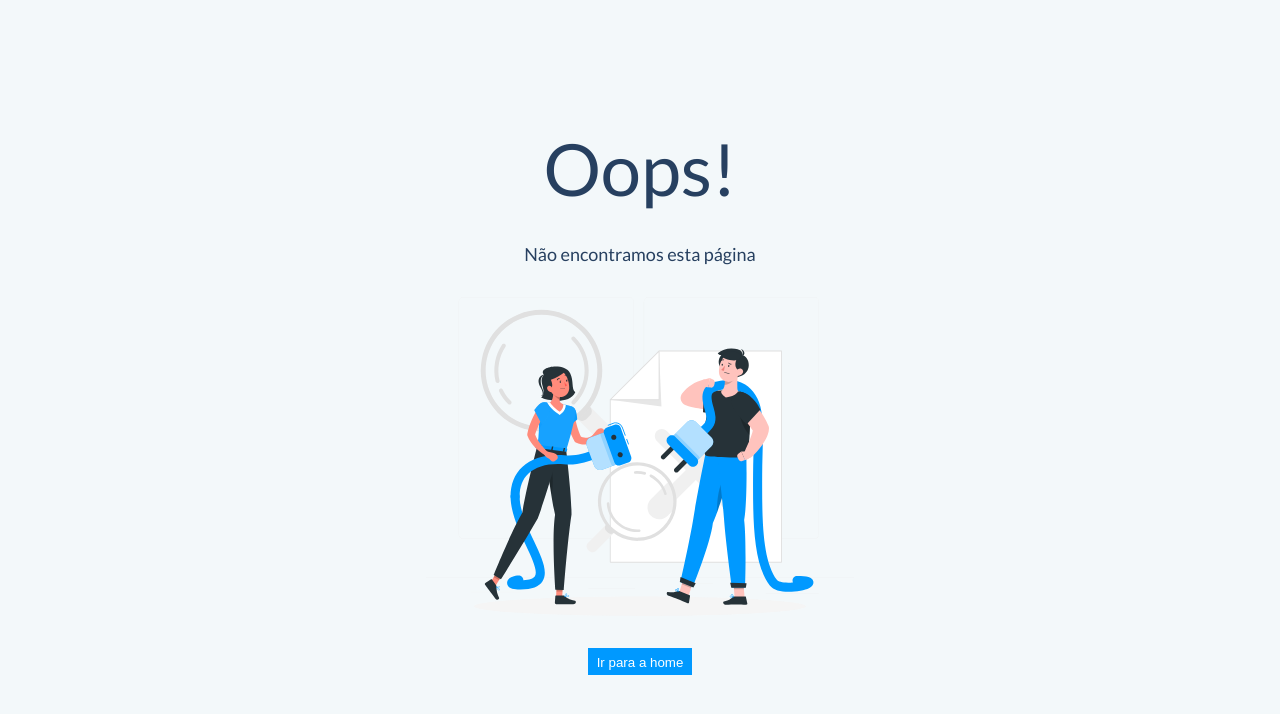
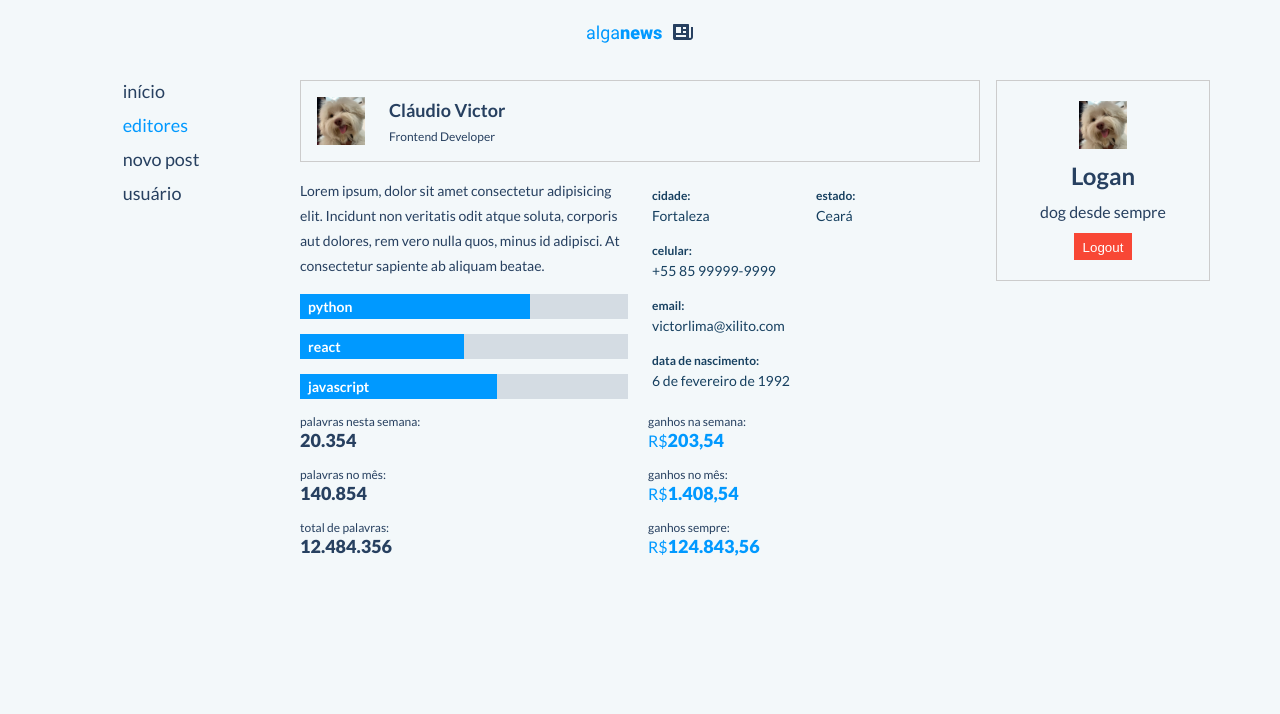
Before and after one commit to cvictorlima/alganews-cms, a React (Create React App) app: page /editores/1 in a window 1280 px wide. Shown: the top 714 px of the page. Built offline with nearby package versions, Linux system fonts and the light colour scheme; what react-markdown-editor-lite would draw is missing.

Commit message:
editor profile responsive error boundary

```diff
--- /dev/null
+++ b/src/app/components/ErrorBoundary.tsx
@@ -0,0 +1,44 @@
+import { transparentize } from "polished";
+import { Component } from "react";
+import ErrorDisplay from "./ErrorDisplay";
+
+interface Props {}
+interface State {
+  hasError: boolean
+  error?: {
+    message?: string
+  }
+}
+
+class ErrorBoundary extends Component<Props, State> {
+  public state: State = {
+    hasError: false
+  }
+
+  public static getDerivedStateFromError(error: Error): State {
+    return {
+      hasError:true,
+      error: {
+        message: error.message
+      }
+    }
+  }
+
+  public render () {
+    if(this.state.hasError){
+      return <div
+        style= {{
+          padding: 24,
+          border: '1px solid ' + transparentize(0.9, '#274060')
+        }}
+      >
+        <ErrorDisplay
+          description={this.state.error?.message}
+        />
+      </div>
+    }
+    return this.props.children
+  }
+}
+
+export default ErrorBoundary
--- a/src/app/components/ErrorDisplay.tsx
+++ b/src/app/components/ErrorDisplay.tsx
@@ -5,7 +5,7 @@ import Heading from "./Typography/Heading";
 export interface ErrorDisplayProps {
   title?: string
   description?: string
-  small: boolean
+  small?: boolean
 }
 
 export default function ErrorDisplay (props:ErrorDisplayProps) {
--- a/src/app/components/Profile/Profile.styles.ts
+++ b/src/app/components/Profile/Profile.styles.ts
@@ -1,6 +1,7 @@
+import { Link } from "react-router-dom";
 import styled from "styled-components";
 
-export const Wrapper = styled.a`
+export const Wrapper = styled(Link)`
   display: flex;
   align-items: center;
   gap: 24px;
--- a/src/app/components/Profile/Profile.tsx
+++ b/src/app/components/Profile/Profile.tsx
@@ -4,13 +4,14 @@ import avatar from '../../../assets/avatar.jpg'
 export interface ProfileProps {
   name: string
   description: string
+  id: number
 
 }
 
 function Profile (props:ProfileProps) {
 
 
-  return <P.Wrapper>
+  return <P.Wrapper tabIndex={0} to = {`/editores/${props.id}`} >
     <P.UserAvatar src= {avatar} />
     <P.UserInfo>
       <P.UserName> {props.name} </P.UserName>
--- a/src/app/components/ValueDescriptor/ValueDescriptor.styles.ts
+++ b/src/app/components/ValueDescriptor/ValueDescriptor.styles.ts
@@ -1,8 +1,8 @@
 import styled from 'styled-components'
 
 const COLOR = {
-    primary: '#274060',
-    default: '#0099FF'
+    default: '#274060',
+    primary: '#0099FF'
 }
 
 export const Wrapper = styled.div<{
@@ -13,7 +13,7 @@ export const Wrapper = styled.div<{
 
     span.Description {
         font-size: 12px;
-        color: ${COLOR.primary};
+        color: ${COLOR.default};
     };
 
     span.Currency {
--- /dev/null
+++ b/src/app/features/EditorProfile.tsx
@@ -0,0 +1,109 @@
+import styled from "styled-components"
+import { Editor } from "../../core/utils/Editors"
+import FieldDescriptor from "../components/FieldDescriptor/FieldDescriptor"
+import Info from "../components/Info/Info"
+import Profile from "../components/Profile"
+import ProgressBar from "../components/ProgressBar/ProgressBar"
+import Paragraph from "../components/Typography/Paragraph"
+import ValueDescriptor from "../components/ValueDescriptor/ValueDescriptor"
+
+interface EditorProfileProps {
+  userId: number
+  hidePersonalData?: boolean
+}
+
+export default function EditorProfile (props:EditorProfileProps) {
+var array = [1]
+Editor.map((E)=> {
+  array.push(E.id)
+  if (E.id === props.userId)
+    return E
+})
+const selectedEditor = Editor[props.userId-1]
+
+if (array.includes(props.userId))
+  return <Wrapper>
+            <Profile id={selectedEditor.id} name= {selectedEditor.name} description={selectedEditor.preview} key= {selectedEditor.id} />
+            <InfoWrapper>
+              <ProfileWrapper>
+                <Paragraph> {selectedEditor.description} </Paragraph>
+                <ProgressBar
+                title= {Object.keys(selectedEditor.skills)[0]}
+                theme='primary'
+                progress= {Object.values(selectedEditor.skills)[0]}
+                />
+                <ProgressBar
+                title= {Object.keys(selectedEditor.skills)[1]}
+                theme='primary'
+                progress= {Object.values(selectedEditor.skills)[1]}
+                />
+                <ProgressBar
+                title= {Object.keys(selectedEditor.skills)[2]}
+                theme='primary'
+                progress= {Object.values(selectedEditor.skills)[2]}
+                />
+              </ProfileWrapper>
+              <FieldsWrapper>
+                <div style= {{display: 'grid', gridTemplateColumns: '1fr 1fr' }}>
+                <FieldDescriptor field= 'cidade:' value= {selectedEditor.cidade} />
+                <FieldDescriptor field= 'estado:' value= {selectedEditor.estado} />
+                </div>
+                {
+                  !props.hidePersonalData && <>
+                    <FieldDescriptor field= 'celular:' value= {selectedEditor.celular} />
+                <FieldDescriptor field= 'email:' value= {selectedEditor.email} />
+                <FieldDescriptor field= 'data de nascimento:' value= {selectedEditor.nascimento} />
+                  </>
+
+                }
+
+              </FieldsWrapper>
+            </InfoWrapper>
+            {
+              !props.hidePersonalData && <ValuesWrapper>
+              <ValueDescriptor color= 'default' description= 'palavras nesta semana:' value= {20354} />
+              <ValueDescriptor isCurrency color= 'primary' description= 'ganhos na semana:' value= {203.54} />
+              <ValueDescriptor color= 'default' description= 'palavras no mês:' value= {140854} />
+              <ValueDescriptor isCurrency color= 'primary' description= 'ganhos no mês:' value= {1408.54} />
+              <ValueDescriptor color= 'default' description= 'total de palavras:' value= {12484356} />
+              <ValueDescriptor isCurrency color= 'primary' description= 'ganhos sempre:' value= {124843.56} />
+            </ValuesWrapper>
+            }
+          </Wrapper>
+else
+  throw new Error ('Perfil não encontrado')
+    // return <div style= {{ display: 'flex', justifyContent: 'center'}}>
+    //   <Info title= 'Perfil não encontrado' description= 'Este perfil de editor não existe' />
+    // </div>
+}
+
+
+const Wrapper = styled.div`
+  display: flex;
+  flex-direction: column;
+  gap: 16px;
+`
+
+const InfoWrapper = styled.div`
+display: grid;
+grid-template-columns: 1fr 1fr;
+gap: 24px;
+
+`
+const ProfileWrapper = styled.div`
+  display: flex;
+  flex-direction: column;
+  gap: 16px;
+`
+
+const FieldsWrapper = styled.div`
+  display: flex;
+  flex-direction: column;
+  justify-content: space-around;
+`
+
+const ValuesWrapper = styled.div`
+  display: grid;
+  grid-template-columns: 1fr 1fr;
+  gap:16px
+`
--- a/src/app/features/EditorsList.tsx
+++ b/src/app/features/EditorsList.tsx
@@ -1,15 +1,19 @@
 import styled from "styled-components";
+import { Editor } from "../../core/utils/Editors";
 import Profile from "../components/Profile";
 
 export default function EditorsList () {
 
 
   return <EditorsListWrapper>
-    <Profile name= 'Logan' description= 'dog desde sempre' />
-    <Profile name= 'Logan' description= 'dog desde sempre' />
-    <Profile name= 'Logan' description= 'dog desde sempre' />
-    <Profile name= 'Logan' description= 'dog desde sempre' />
-    <Profile name= 'Logan' description= 'dog desde sempre' />
+    {
+      Editor.map((E)=> <Profile id= {E.id} name= {E.name} description= {E.preview} key= {E.id} /> )
+    }
+    {/* <Profile name= 'Logan' description= 'dog desde sempre' id= {1} />
+    <Profile name= 'Billy' description= 'dog desde sempre' id= {2} />
+    <Profile name= 'Pinguelo' description= 'dog desde sempre' id= {3} />
+    <Profile name= 'Xurileisco' description= 'dog desde sempre' id= {4} />
+    <Profile name= 'Apa' description= 'dog desde sempre' id= {5} /> */}
   </EditorsListWrapper>
 }
 
--- a/src/app/layouts/Default/Default.layout.tsx
+++ b/src/app/layouts/Default/Default.layout.tsx
@@ -1,4 +1,5 @@
 import confirm from '../../../core/utils/confirm'
+import info from '../../../core/utils/infor'
 import Logo from '../../components/logo'
 import Navbar from '../../components/NavBar'
 import SessionController from '../../components/SessionController'
@@ -29,7 +30,13 @@ function DefaultLayout (props: DefaultLayoutProps) {
           description = 'dog desde sempre'
           onLogout = { ()=> {
             confirm({
-              title: 'Deseja realmente sair?'
+              title: 'Deseja realmente sair?',
+              onConfirm: () => {
+                info({
+                  title: 'Você foi deslogado',
+                  description: 'Você será redirecionado para a página de login'
+                })
+              },
             })
           }}
         />
--- a/src/app/views/User.view.tsx
+++ b/src/app/views/EditorProfile.view.tsx
@@ -2,28 +2,22 @@ import { useEffect } from "react"
 import { useParams } from "react-router"
 import usePageTitle from "../../core/hooks/usePageTitle";
 import DefaultLayout from "../layouts/Default/Default.layout"
+import EditorProfile from "../features/EditorProfile";
+import ErrorBoundary from "../components/ErrorBoundary";
 
 export default function UserView () {
 
-  usePageTitle('Usuário')
+  const { userId } = useParams ();
 
-  const { userId } = useParams ();
+  usePageTitle(`Editor ${userId}`)
 
   useEffect(()=>{
     console.log(userId)
   },[]) //eslint-disable-line
 
   return <DefaultLayout>
-    <h1>Usuário
-    {
-      userId &&
-        <>
-          {userId}
-        </>
-    }
-    </h1>
-
-
-
+    <ErrorBoundary>
+      <EditorProfile userId= {Number(userId)} />
+    </ErrorBoundary>
   </DefaultLayout>
 }
--- /dev/null
+++ b/src/core/utils/Editors.ts
@@ -0,0 +1,88 @@
+export const Editor = [
+
+  {
+    id: 1,
+    name: 'Cláudio Victor',
+    cidade: 'Fortaleza',
+    estado: 'Ceará',
+    celular: '+55 85 99999-9999',
+    email: 'victorlima@xilito.com',
+    nascimento: '6 de fevereiro de 1992',
+    preview: 'Frontend Developer',
+    skills: {
+      python: 70,
+      react: 50,
+      javascript: 60
+    },
+    description: 'Lorem ipsum, dolor sit amet consectetur adipisicing elit. Incidunt non veritatis odit atque soluta, corporis aut dolores, rem vero nulla quos, minus id adipisci. At consectetur sapiente ab aliquam beatae.',
+
+  },
+
+  {
+    id: 2,
+    name: 'Luiza Marinho',
+    cidade: 'Fortaleza',
+    estado: 'Ceará',
+    celular: '+55 85 99999-9999',
+    email: 'luizamarinho@xilito.com',
+    nascimento: '6 de fevereiro de 1992',
+    preview: 'Editora',
+    skills: {
+      python: 70,
+      react: 50,
+      javascript: 60
+    },
+    description: 'Lorem ipsum, dolor sit amet consectetur adipisicing elit. Incidunt non veritatis odit atque soluta, corporis aut dolores, rem vero nulla quos, minus id adipisci. At consectetur sapiente ab aliquam beatae.',
+  },
+
+  {
+    id: 3,
+    name: 'Rodrigo Parente',
+    cidade: 'Fortaleza',
+    estado: 'Ceará',
+    celular: '+55 85 99999-9999',
+    email: 'rodrigoparente@xilito.com',
+    nascimento: '6 de fevereiro de 1992',
+    preview: 'Backend Developer',
+    skills: {
+      python: 100,
+      C: 50,
+      javascript: 60
+    },
+    description: 'Lorem ipsum, dolor sit amet consectetur adipisicing elit. Incidunt non veritatis odit atque soluta, corporis aut dolores, rem vero nulla quos, minus id adipisci. At consectetur sapiente ab aliquam beatae.',
+  },
+
+  {
+    id: 4,
+    name: 'Sayonara Santos',
+    cidade: 'Fortaleza',
+    estado: 'Ceará',
+    celular: '+55 85 99999-9999',
+    email: 'sayonarasantos@xilito.com',
+    nascimento: '6 de fevereiro de 1992',
+    preview: 'Frontend Developer',
+    skills: {
+      angular: 70,
+      docker: 90,
+      javascript: 70
+    },
+    description: 'Lorem ipsum, dolor sit amet consectetur adipisicing elit. Incidunt non veritatis odit atque soluta, corporis aut dolores, rem vero nulla quos, minus id adipisci. At consectetur sapiente ab aliquam beatae.',
+  },
+
+  {
+    id: 5,
+    name: 'Logan',
+    cidade: 'Fortaleza',
+    estado: 'Ceará',
+    celular: '+55 85 99999-9999',
+    email: 'logan@xilito.com',
+    nascimento: '6 de fevereiro de 1992',
+    preview: 'Mascote',
+    skills: {
+      sentar: 90,
+      pata: 90,
+      falar: 80
+    },
+    description: 'Lorem ipsum, dolor sit amet consectetur adipisicing elit. Incidunt non veritatis odit atque soluta, corporis aut dolores, rem vero nulla quos, minus id adipisci. At consectetur sapiente ab aliquam beatae.',
+  },
+]
--- a/src/core/utils/infor.tsx
+++ b/src/core/utils/infor.tsx
@@ -9,6 +9,7 @@ interface InfoProps {
 }
 
 export default function info (props: InfoProps) {
+  setTimeout(()=> {
     confirmAlert({
       closeOnEscape: true,
 
@@ -22,4 +23,5 @@ export default function info (props: InfoProps) {
         );
       }
     });
+  },0)
 }
--- a/src/index.tsx
+++ b/src/index.tsx
@@ -3,7 +3,7 @@ import ReactDOM from 'react-dom';
 import './core/imports.css';
 import reportWebVitals from './reportWebVitals';
 import { BrowserRouter, Routes, Route } from 'react-router-dom';
-import UserView from './app/views/User.view';
+import EditorProfile from './app/views/EditorProfile.view';
 import NotFound from './app/views/NotFound404.view';
 import Home from './app/views/Home.view';
 import GlobalStyles from './core/GlobalStyles'
@@ -19,8 +19,8 @@ ReactDOM.render(
         <Route path='/' element={<Home />} />
         <Route path='/editores' element={<EditorsListView />} />
         <Route path='/posts/criar' element={<PostCreateView />} />
-        <Route path= '/usuario' element={<UserView />} >
-          <Route path=':userId' element={<UserView />}/>
+        <Route path= '/editores' element={<EditorProfile />} >
+          <Route path=':userId' element={<EditorProfile />}/>
         </Route>
         <Route path= '*' element= {<NotFound />}/>
       </Routes>
```
Lines whose indentation alone changed are shown as unchanged.
